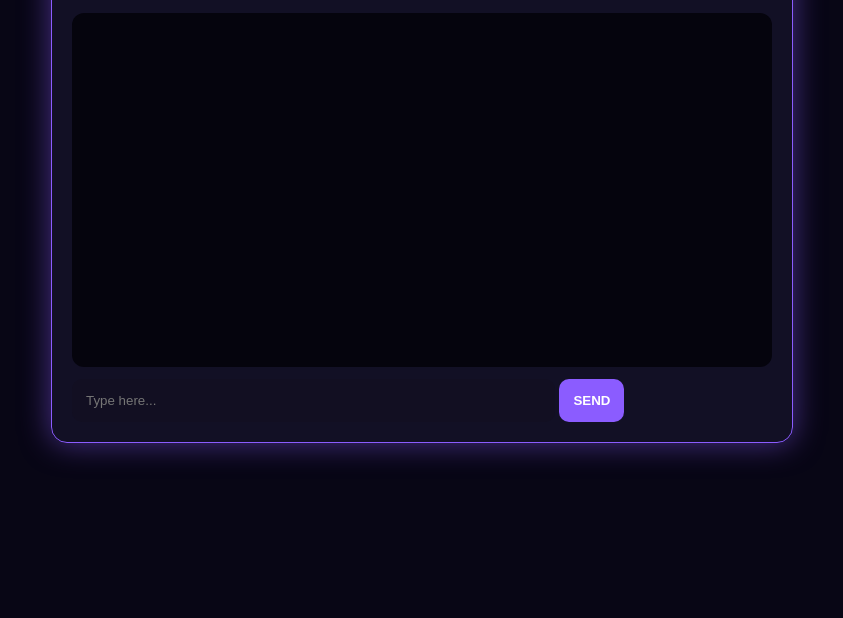
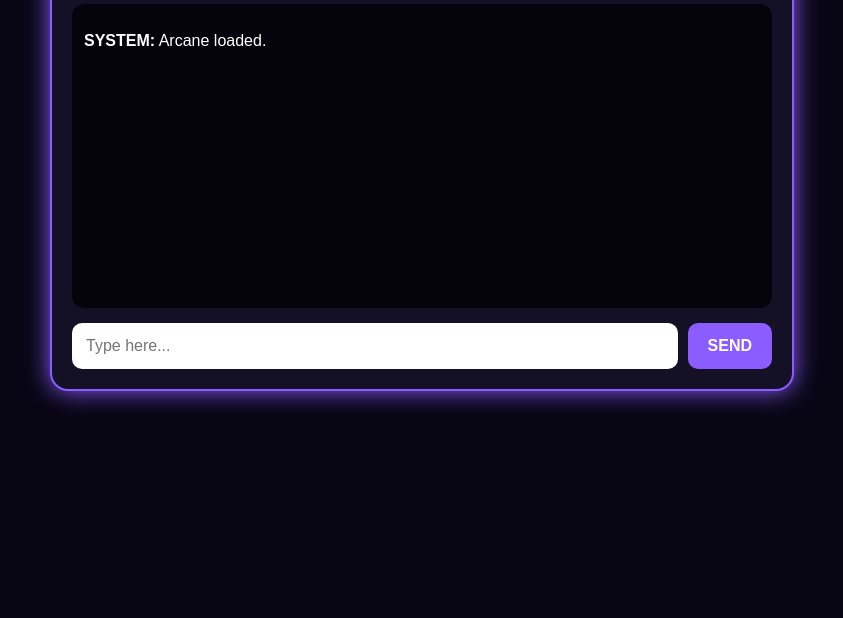
Before and after one commit to twilightantlers/discovery-engine, a website: page index.html in a window 1280 px wide. Shown: the part 182-800 px from the top of the page, without its empty margins (218-1061 px from the left). Drawn offline with Linux system fonts and the light colour scheme.

Commit message:
Update index.html

```diff
--- a/index.html
+++ b/index.html
@@ -3,7 +3,6 @@
 <head>
   <meta name="viewport" content="width=device-width, initial-scale=1.0">
   <title>Arcane</title>
-
   <style>
     body {
       margin: 0;
@@ -15,12 +14,12 @@
 
     .box {
       max-width: 700px;
-      margin: 40px auto;
-      background: rgba(20, 17, 38, 0.95);
-      border: 1px solid #8b5cff;
-      border-radius: 16px;
+      margin: 30px auto;
+      background: #141126;
+      border: 2px solid #8b5cff;
+      border-radius: 18px;
       padding: 20px;
-      box-shadow: 0 0 30px rgba(139, 92, 255, 0.5);
+      box-shadow: 0 0 25px #8b5cff;
     }
 
     h1 {
@@ -29,30 +28,35 @@
     }
 
     #chat {
-      height: 330px;
-      overflow-y: auto;
+      min-height: 280px;
       background: #05040d;
       border-radius: 12px;
       padding: 12px;
-      margin-bottom: 12px;
+      margin-bottom: 15px;
+      overflow-y: auto;
+    }
+
+    form {
+      display: flex;
+      gap: 10px;
     }
 
     input {
-      width: 65%;
+      flex: 1;
       padding: 14px;
       border-radius: 10px;
       border: none;
-      background: #120f22;
-      color: white;
+      font-size: 16px;
     }
 
     button {
-      padding: 14px;
+      padding: 14px 20px;
       border-radius: 10px;
       border: none;
       background: #8b5cff;
       color: white;
       font-weight: bold;
+      font-size: 16px;
     }
   </style>
 </head>
@@ -64,12 +68,15 @@
 
     <div id="chat"></div>
 
-    <input id="msg" placeholder="Type here..." />
-    <button onclick="send()">SEND</button>
+    <form id="form">
+      <input id="msg" placeholder="Type here..." autocomplete="off">
+      <button type="submit">SEND</button>
+    </form>
   </div>
 
   <script>
     const chat = document.getElementById("chat");
+    const form = document.getElementById("form");
     const msg = document.getElementById("msg");
 
     function add(sender, text) {
@@ -79,7 +86,11 @@
       chat.scrollTop = chat.scrollHeight;
     }
 
-    async function send() {
+    add("SYSTEM", "Arcane loaded.");
+
+    form.addEventListener("submit", async function(e) {
+      e.preventDefault();
+
       const text = msg.value.trim();
       if (!text) return;
 
@@ -87,26 +98,18 @@
       msg.value = "";
 
       try {
-        const res = await fetch("/chat", {
+        const response = await fetch("/chat", {
           method: "POST",
           headers: {
             "Content-Type": "application/json"
           },
-          body: JSON.stringify({
-            message: text
-          })
+          body: JSON.stringify({ message: text })
         });
 
-        const data = await res.json();
+        const data = await response.json();
         add("ARCANE", data.reply || "No reply.");
-      } catch (err) {
+      } catch (error) {
         add("SYSTEM", "Send failed.");
-      }
-    }
-
-    msg.addEventListener("keydown", function(e) {
-      if (e.key === "Enter") {
-        send();
       }
     });
   </script>
```
